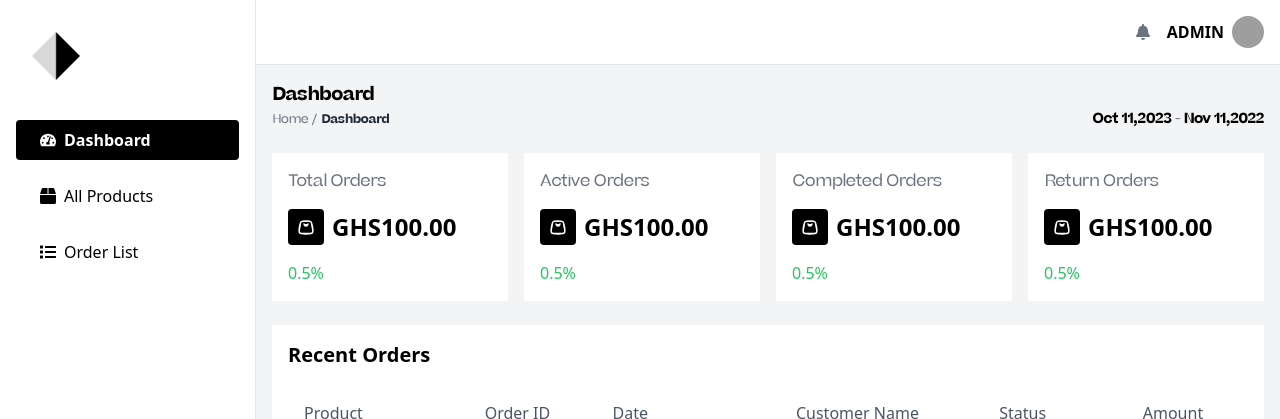
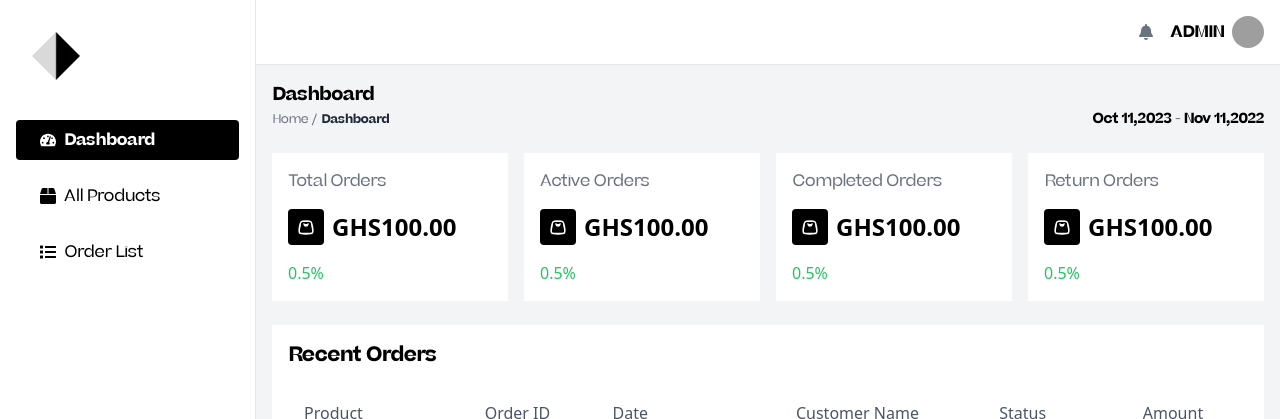
Before and after one commit to Acquaah-Emmanuel-Kofi/fashion-commerce, a Next.js app: page /admin/dashboard in a window 1280 px wide. Shown: the top 419 px of the page. Built offline with nearby package versions, Linux system fonts and the light colour scheme; grey boxes are pictures that could not be loaded.

Commit message:
refactor: add font family beatrice to these texts on dashboard

```diff
--- a/src/app/admin/(components)/DashboardNavbar.tsx
+++ b/src/app/admin/(components)/DashboardNavbar.tsx
@@ -9,7 +9,7 @@ export default function DashboardNavbar() {
         <FaBell className="text-gray-500" />
         <div className="relative">
           <button className="flex items-center">
-            <span className="font-bold">ADMIN</span>
+            <span className="font-bold font-beatrice">ADMIN</span>
             <Image
               src="https://res.cloudinary.com/dvul0elbb/image/upload/e_gen_background_replace:prompt_Light_blue_background_with_soft_reflections/wmlmb18y1i769f7obc9w"
               alt="Admin"
--- a/src/app/admin/(components)/DashboardSidebar.tsx
+++ b/src/app/admin/(components)/DashboardSidebar.tsx
@@ -19,7 +19,7 @@ export default function DashboardSidebar() {
       <nav className="mt-6">
         <ul>
           <li
-            className={`mb-4 flex items-center px-6 py-2 ${
+            className={`mb-4 flex items-center px-6 py-2 font-beatrice ${
               isActive("/admin/dashboard")
                 ? "text-white bg-black rounded font-bold"
                 : ""
@@ -40,7 +40,7 @@ export default function DashboardSidebar() {
 
           {/* All Products Link */}
           <li
-            className={`mb-4 flex items-center px-6 py-2 ${
+            className={`mb-4 flex items-center px-6 py-2 font-beatrice ${
               isActive("/admin/products")
                 ? "text-white bg-black rounded font-bold"
                 : ""
@@ -59,7 +59,7 @@ export default function DashboardSidebar() {
 
           {/* Order List Link */}
           <li
-            className={`mb-4 flex items-center px-6 py-2 ${
+            className={`mb-4 flex items-center px-6 py-2 font-beatrice ${
               isActive("/admin/orders")
                 ? "text-white bg-black rounded font-bold"
                 : ""
--- a/src/app/admin/(components)/RecentOrders.tsx
+++ b/src/app/admin/(components)/RecentOrders.tsx
@@ -40,7 +40,9 @@ const RecentOrders = () => {
 
   return (
     <div className="p-4 bg-white">
-      <h2 className="text-xl font-semibold mb-4">Recent Orders</h2>
+      <h2 className="text-xl font-semibold mb-4 font-beatrice">
+        Recent Orders
+      </h2>
       <Table data={orders} columns={columns} />
     </div>
   );
```
